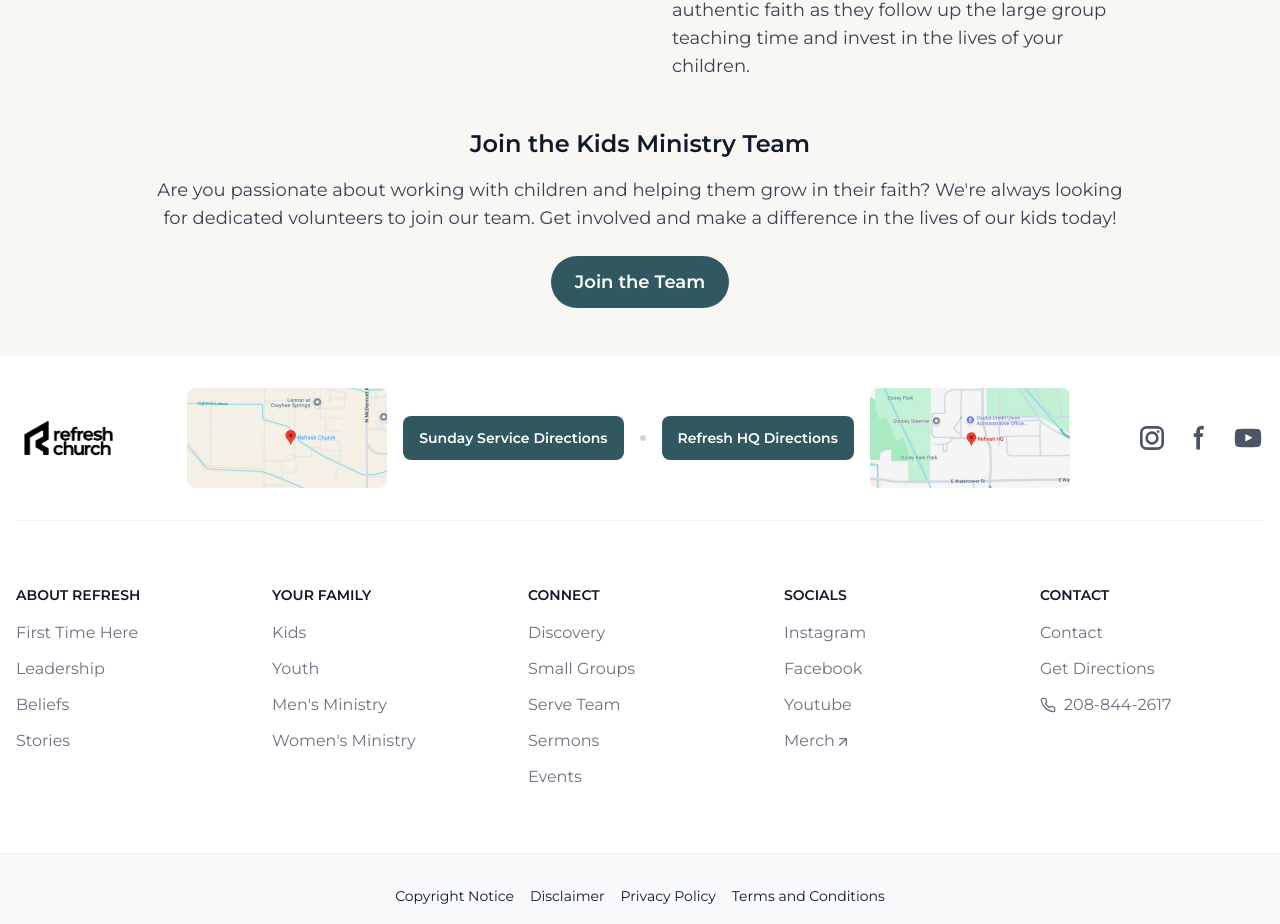
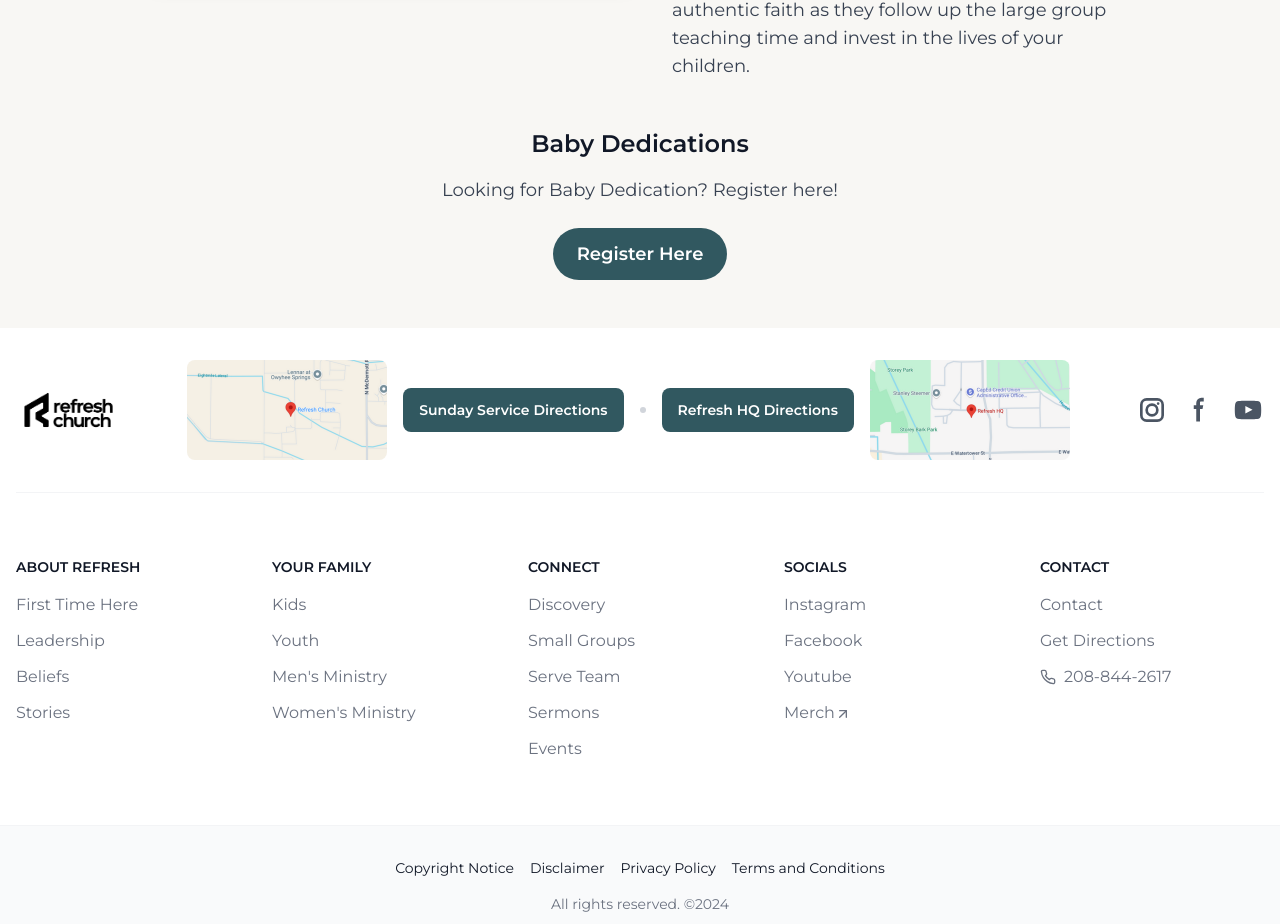
Before and after one commit to refreshchurch/refresh_church, a Next.js app: page /r-kids in a window 1280 px wide. Shown: the part 1920-2844 px from the top of the page. Built offline with nearby package versions, Linux system fonts and the light colour scheme.

Commit message:
links on kids page and navbar

```diff
--- a/src/app/Navbar.js
+++ b/src/app/Navbar.js
@@ -357,6 +357,13 @@ export default function Navbar() {
                         <div className="block px-4 py-2 hover:bg-gray-100 dark:hover:bg-gray-600 dark:hover:text-white">ministries</div>
                       </Link>
                     </li>
+                    <li>
+                      {/* NOTE: Baptism link */}
+                      <Link href="https://refresh.churchcenter.com/people/forms/303582" target="_blank" rel="noopener noreferrer" onClick={handleLinkClick}>
+                        {/* <Link href="/events" onClick={handleLinkClick}> */}
+                        <div className="block px-4 py-2 hover:bg-gray-100 dark:hover:bg-gray-600 dark:hover:text-white">baptisms</div>
+                      </Link>
+                    </li>
                   </ul>
                 </div>
               )}
--- a/src/app/connect/page.js
+++ b/src/app/connect/page.js
@@ -18,7 +18,7 @@ export default function GetConnected() {
     { name: "Discovery", link: "/discovery", image: '/photos/background/DarkBlue1_1.webp', external: false },
     // { name: "Missions and Outreach", link: "/missions-and-outreach", image: '/photos/background/LightOrange1_1.webp', external: false },
     { name: "Baby Dedications", link: "https://refresh.churchcenter.com/people/forms/541850", image: '/photos/background/DarkOrange1_1.webp', external: true },
-    { name: "Baptisms", link: "https://refresh.churchcenter.com/people/forms/303582 ", image: '/photos/background/LightOrange1_1.webp', external: true },
+    { name: "Baptisms", link: "https://refresh.churchcenter.com/people/forms/303582", image: '/photos/background/LightOrange1_1.webp', external: true },
     { name: "Serve Team", link: "https://refresh.churchcenter.com/people/forms/301611?_ga=2.212286996.1630180229.1675698110-905807684.1675698110", image: '/photos/connect/serve-team.webp', external: true },
     // Add more ministries as needed
   ];
--- a/src/app/r-kids/page.js
+++ b/src/app/r-kids/page.js
@@ -127,7 +127,7 @@ export default function KidMinistry() {
       </div>
 
       {/* Join the Team Section */}
-      <div className="text-center mt-12">
+      {/* <div className="text-center mt-12">
         <h3 className="text-2xl font-semibold text-gray-900 mb-4">Join the Kids Ministry Team</h3>
         <p className="text-gray-700 text-lg mb-6 ">
           Are you passionate about working with children and helping them grow in their faith? We're always looking for dedicated volunteers to join our team. Get involved and make a difference in the lives of our kids today!
@@ -135,7 +135,19 @@ export default function KidMinistry() {
         <Link href="https://refresh.churchcenter.com/people/forms/301611" className="inline-block bg-primaryDark text-white text-lg font-semibold py-3 px-6 rounded-full hover:bg-primary transition duration-300 ease-in-out">
           Join the Team
         </Link>
+      </div> */}
+
+      {/* Baby Dedication Section */}
+      <div className="text-center mt-12">
+        <h3 className="text-2xl font-semibold text-gray-900 mb-4">Baby Dedications</h3>
+        <p className="text-gray-700 text-lg mb-6 ">
+          Looking for Baby Dedication? Register here!
+        </p>
+        <Link href="https://refresh.churchcenter.com/people/forms/541850" className="inline-block bg-primaryDark text-white text-lg font-semibold py-3 px-6 rounded-full hover:bg-primary transition duration-300 ease-in-out">
+          Register Here
+        </Link>
       </div>
+
     </div>
   );
 }
```
